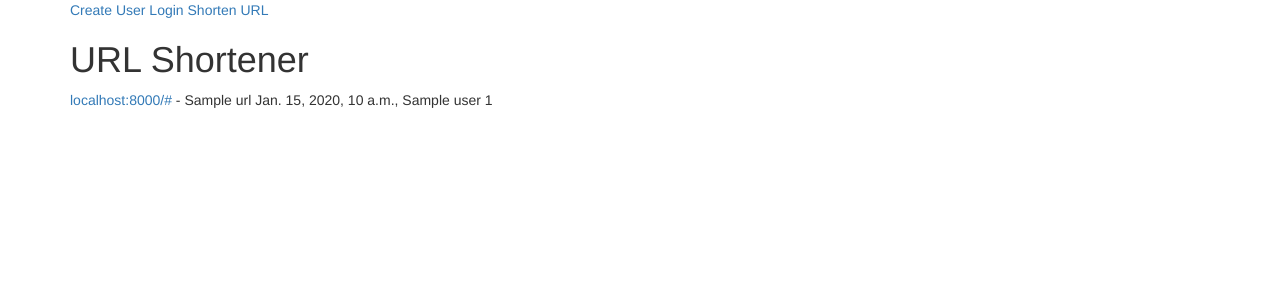
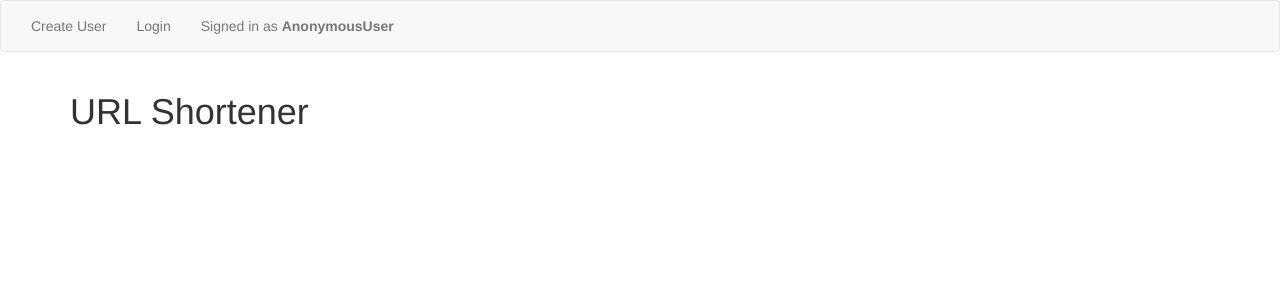
Before and after one commit to rallen0150/url_shortener, a Django app: template templates/app/bookmark_list.html in a window 1280 px wide. Shown: the top 300 px of the page. Run offline with Django 3.2, Linux system fonts and the light colour scheme; the template is opened without the code that fills it: most values are stand-ins (such as "Sample title", 1, 10 or a date in 2020); some libraries are stand-ins or nearby versions.

Commit message:
still styling the page

```diff
--- a/app/models.py
+++ b/app/models.py
@@ -10,9 +10,10 @@ class Bookmark(models.Model):
     created = models.DateTimeField(auto_now=True)
     user = models.ForeignKey(User)
     new_url = models.CharField(max_length=6, null=True, blank=True)
+    public = models.BooleanField(default=False)
 
     class Meta:
-        ordering = ("-created", )
+        ordering = ("title", )
 
     @property
     def click_count(self):
--- a/templates/app/bookmark_list.html
+++ b/templates/app/bookmark_list.html
@@ -1,12 +1,66 @@
 {% extends 'base.html' %}
 
 {% block content %}
-<a href="{% url 'url_create_view' %}">Shorten URL</a>
+<h1>URL Shortener</h1> <br>
 
-<h1>URL Shortener</h1>
+<div class="row">
+  <div class="col-md-4">
+      {% if request.user.is_authenticated %}
+      <div class="panel panel-default">
+          <div class="panel-heading">
+              <h3 class="panel-title">Shorten URL</h3>
+          </div>
+          <div class="panel-body">
+              <form class="" action="{% url 'url_create_view' %}" method="post">
+                  <input type="text" name="title" value="" placeholder="title">
+                  <input type="text" name="url" value="" placeholder="url">
+                  <input type="text" name="description" value="" placeholder="description">
+                  Public <input type="checkbox" name="public" value="True">
+                  <input type="submit" name="name" value="Shorten!">
+                  {% csrf_token %}
+              </form>
+          </div>
+      </div>
+      {% endif %}
+  </div>
 
-{% for url in object_list %}
-  <a href="{{ url.new_url }}">localhost:8000/{{ url.new_url }}</a> - {{ url.title }} {{ url.created }}, {{ url.user }}
-  {{ url.click_count }}<br>
-{% endfor %}
+  {% for url in object_list %}
+    {% if url.user == request.user %}
+        <div class="col-md-8">
+          <div class="panel panel-default">
+            <div class="panel-heading">
+                <h3>{{ url.title }}</h3>
+            </div>
+            <div class="panel-body">
+              <a href="{{ url.new_url }}">localhost:8000/{{ url.new_url }}</a> - <a href="{% url 'url_update_view' url.id %}">Update</a>
+              <button type="button" class="btn btn-primary">Click Count <span class="badge">{{ url.click_count }}</span></button> <br>
+              Created by: <b>{{ url.user }}</b> <br>
+              Description: {{ url.description }}
+            </div>
+            <div class="panel-footer">
+              Created on: {{ url.created }}
+            </div>
+          </div>
+        </div>
+
+    {% elif url.public == True %}
+        <div class="col-md-8">
+          <div class="panel panel-default">
+            <div class="panel-heading">
+                <h3>{{ url.title }}</h3>
+            </div>
+            <div class="panel-body">
+              <a href="{{ url.new_url }}">localhost:8000/{{ url.new_url }}</a>
+              <button type="button" class="btn btn-primary">Click Count <span class="badge">{{ url.click_count }}</span></button> <br>
+              Created by: <b>{{ url.user }}</b> <br>
+              Description: {{ url.description }}
+            </div>
+            <div class="panel-footer">
+              Created on: {{ url.created }}
+            </div>
+          </div>
+        </div>
+      {% endif %}
+    {% endfor %}
+</div>
 {% endblock %}
--- a/templates/base.html
+++ b/templates/base.html
@@ -5,16 +5,32 @@
     <meta charset="utf-8">
     <title>URL Shortener</title>
     <link rel="stylesheet" href="{% static 'css/bootstrap.css' %}" media="screen" title="no title">
+
+  <style media="screen">
+    .col-md-4 {
+      float: right;
+    }
+    .btn {
+      float: right;
+    }
+  </style>
   </head>
   <body>
+    <nav class="navbar navbar-default">
+      <div class="container-fluid">
+        <div class="nav navbar-nav">
+            {% if not request.user.is_authenticated %}
+              <li><a href="{% url 'user_create_view' %}">Create User</a></li>
+              <li><a href="{% url 'login' %}">Login</a></li>
+            {% else %}
+              <li><a href="{% url 'logout' %}?next={% url 'url_view' %}">Logout</a></li>
+              <li><a href="{% url 'url_create_view' %}">Shorten URL</a></li>
+            {% endif %}
+            <p class="navbar-text">Signed in as <b>{{ request.user }}</b></p> <br>
+        </div>
+      </div>
+    </nav>
       <div class="container">
-        {% if not request.user.is_authenticated %}
-          <a href="{% url 'user_create_view' %}">Create User</a>
-          <a href="{% url 'login' %}">Login</a>
-        {% else %}
-          <a href="{% url 'logout' %}?next={% url 'url_view' %}">Logout</a>
-        {% endif %}
-
           {% block content %}
 
           {% endblock %}
```
Also changed, not shown: app/views.py (+7 -2 lines), url_short/urls.py (+4 -3 lines), app/migrations/0004_auto_20161018_1819.py (added), db.sqlite3.
